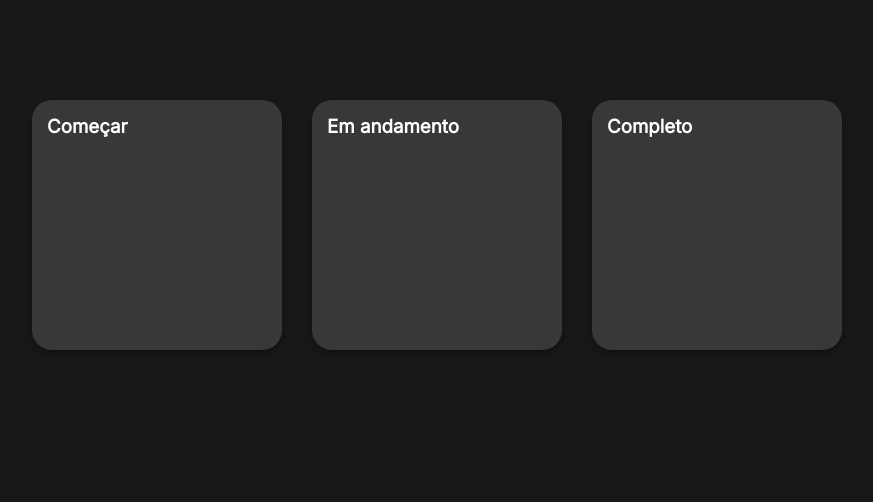
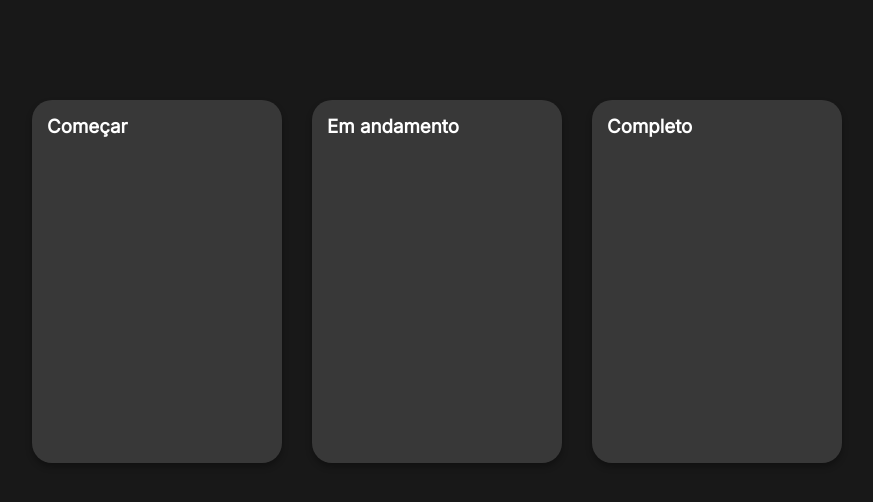
Before and after one commit to LeonardoF22/gerenciadorTarefas, a plain HTML site: page index.html in a window 1280 px wide. Shown: the whole page, without its empty margins (203-1076 px from the left). Drawn offline with Linux system fonts and the light colour scheme.

Commit message:
ajuste da altura section tarefas

```diff
--- a/style.css
+++ b/style.css
@@ -41,7 +41,8 @@ main{
 }
 
 .tarefas{
-    height: 100%;
+    width: 100%;
+    min-height: 300px;
     border-radius: 5px;
     box-sizing: border-box;
     border: solid 1px transparent;
```
